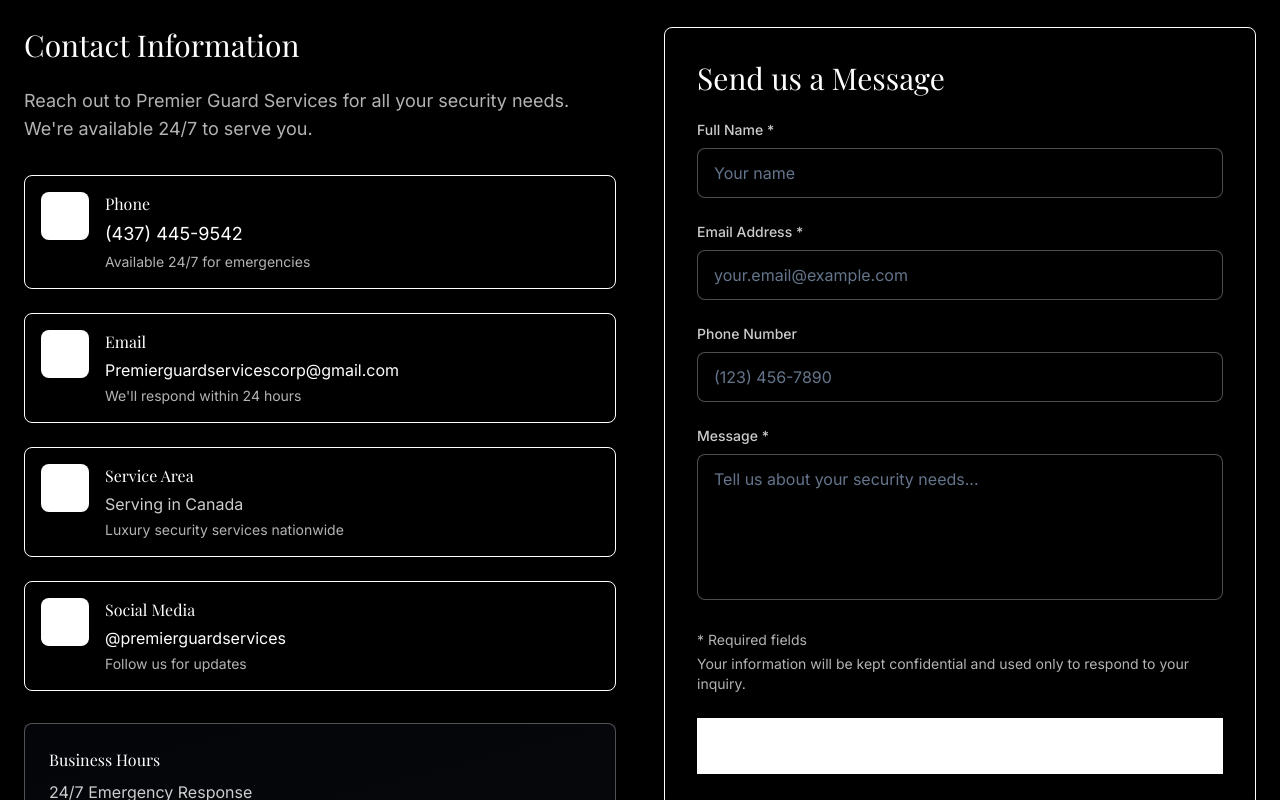
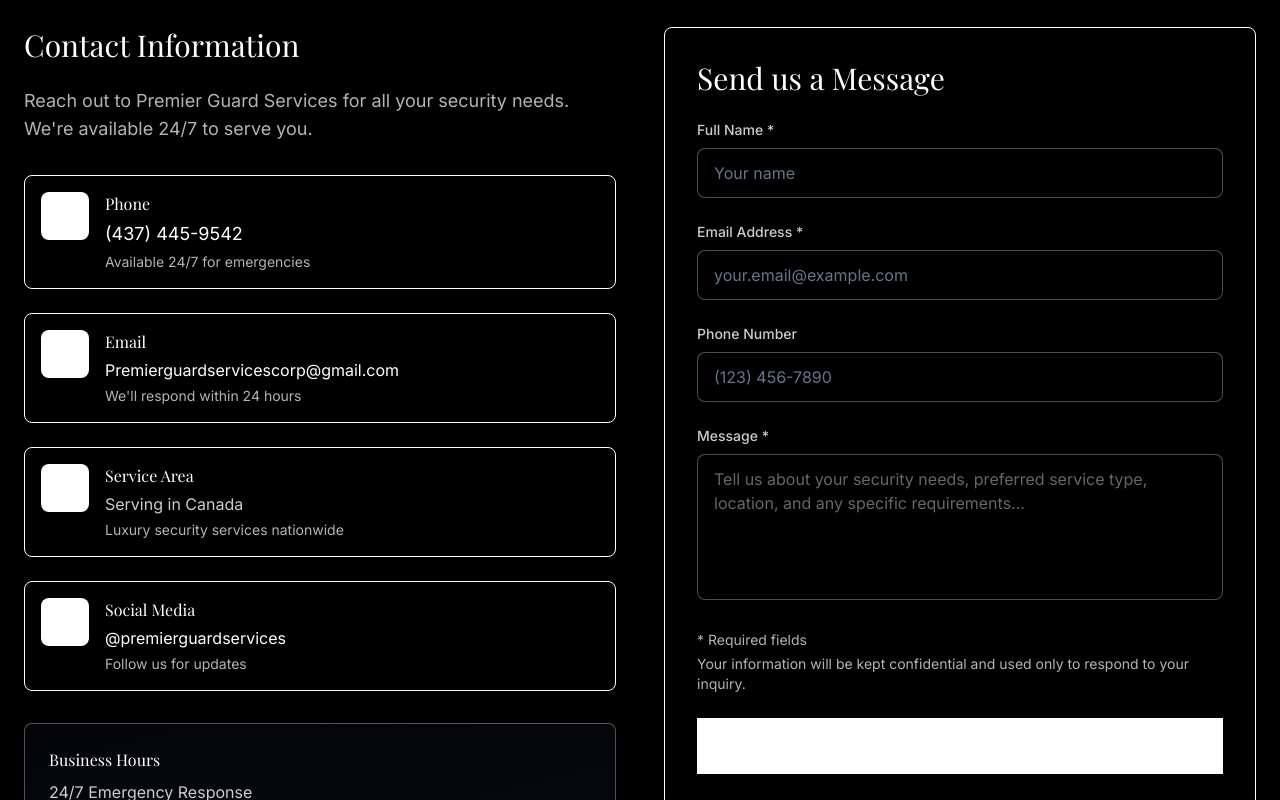
Before and after one commit to premierguardservicescanada/premierguardwebsite, a Next.js app in the folder nextjs_space/: page /contact in a window 1280 px wide. Shown: the part 377-1177 px from the top of the page. Built offline with nearby package versions, Linux system fonts and the light colour scheme; no server answers.

Commit message:
Added descriptive placeholder text to contact message box

```diff
--- a/nextjs_space/app/contact/page.tsx
+++ b/nextjs_space/app/contact/page.tsx
@@ -247,8 +247,8 @@
                       onChange={handleChange}
                       required
                       rows={5}
-                      className="w-full px-4 py-3 bg-black border border-white/30 rounded-lg text-white placeholder-slate-500 focus:border-white focus:ring-2 focus:ring-white/20 transition-colors resize-none"
-                      placeholder="Tell us about your security needs..."
+                      className="w-full px-4 py-3 bg-black border border-white/30 rounded-lg text-white placeholder-white/40 focus:border-white focus:ring-2 focus:ring-white/20 transition-colors resize-none"
+                      placeholder="Tell us about your security needs, preferred service type, location, and any specific requirements..."
                     />
                   </div>
 
```
Also changed, not shown: 1 other file (tests, documents, lock files or other folders).
